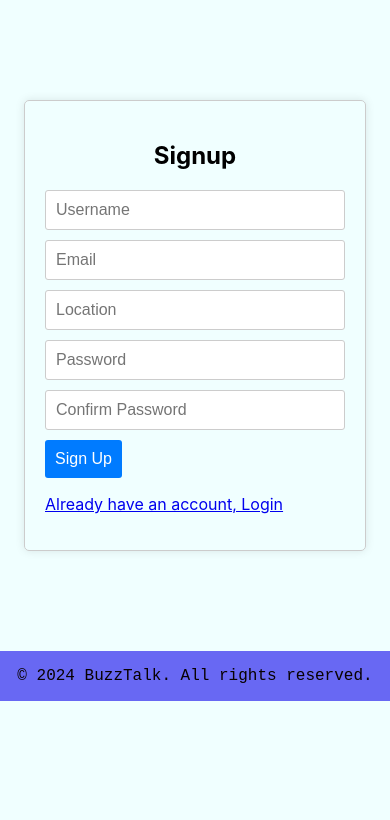
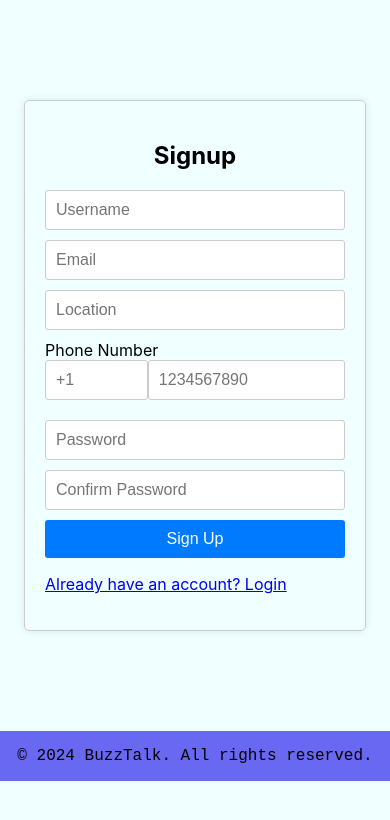
Before and after one commit to Marinus12/BuzzTalk-Chat_App, a React (Create React App) app: page /register in a window 390 px wide. Shown: the top 820 px of the page. Built offline with nearby package versions, Linux system fonts and the light colour scheme; no server answers.

Commit message:
Added phone number label to form

```diff
--- a/src/components/Registerpage/Registerpage.css
+++ b/src/components/Registerpage/Registerpage.css
@@ -1,4 +1,76 @@
+.signup-container, .login-container {
+    width: 300px;
+    margin: 100px auto;
+    padding: 20px;
+    border: 1px solid #ccc;
+    border-radius: 5px;
+    box-shadow: 0 0 10px rgba(0, 0, 0, 0.1);
+}
 
+.signup-container h2, .login-container h2 {
+    text-align: center;
+    margin-bottom: 20px;
+}
+
+.signup-container form, .login-container form {
+    display: flex;
+    flex-direction: column;
+}
+
+.signup-container input, .login-container input {
+    margin-bottom: 10px;
+    padding: 10px;
+    font-size: 16px;
+    border: 1px solid #ccc;
+    border-radius: 3px;
+}
+
+.phone-number-container {
+    display: flex;
+    justify-content: space-between;
+    margin-bottom: 10px;
+}
+
+.country-code-input {
+    width: 30%;
+    padding: 10px;
+    font-size: 16px;
+    border: 1px solid #ccc;
+    border-radius: 3px;
+}
+
+.phone-number-input {
+    width: 65%;
+    padding: 10px;
+    font-size: 16px;
+    border: 1px solid #ccc;
+    border-radius: 3px;
+}
+
+.signup-container button, .login-container button {
+    padding: 10px;
+    font-size: 16px;
+    background-color: #007bff;
+    color: white;
+    border: none;
+    border-radius: 3px;
+    cursor: pointer;
+}
+
+.error {
+    color: red;
+    font-size: 14px;
+    margin-top: -8px;
+    margin-bottom: 10px;
+}
+
+.Text:hover {
+    text-transform: capitalize;
+    text-decoration: underline;
+}
+
+
+/*
 .signup-container, .login-container {
     width: 300px;
     margin: 100px auto;
@@ -46,4 +118,4 @@
 .Text:hover {
     text-transform:capitalize;
     text-decoration: underline;
-  }
+  } */
--- a/src/components/Registerpage/Registerpage.js
+++ b/src/components/Registerpage/Registerpage.js
@@ -2,8 +2,6 @@ import React, { useState } from 'react';
 import "./Registerpage.css";
 import Footer from '../Footer/Footer';
 import { Link } from 'react-router-dom';
-
-
 
 const RegisterPage = () => {
     const [formData, setFormData] = useState({
@@ -11,7 +9,9 @@ const RegisterPage = () => {
         email: '',
         location: '',
         password: '',
-        confirmPassword: ''
+        confirmPassword: '',
+        countryCode: '',
+        phoneNumber: ''
     });
 
     const [errors, setErrors] = useState({});
@@ -35,6 +35,10 @@ const RegisterPage = () => {
         if (!formData.password) errors.password = 'Password is required';
         if (formData.password.length < 6) errors.password = 'Password must be at least 6 characters';
         if (formData.password !== formData.confirmPassword) errors.confirmPassword = 'Passwords do not match';
+        if (!formData.countryCode) errors.countryCode = 'Country code is required';
+        if (!formData.phoneNumber || formData.phoneNumber.length !== 10) {
+            errors.phoneNumber = 'Phone number must be exactly 10 digits';
+        }
 
         return errors;
     };
@@ -59,7 +63,6 @@ const RegisterPage = () => {
                         type="text"
                         name="username"
                         placeholder="Username"
-                    required="True"
                         value={formData.username}
                         onChange={handleChange}
                     />
@@ -83,6 +86,29 @@ const RegisterPage = () => {
                     />
                     {errors.location && <p className="error">{errors.location}</p>}
 
+                    {/* Phone Number Field */}
+                    <label htmlFor="phoneNumber">Phone Number</label>
+                    <div className="phone-number-container">
+                        <input
+                            type="text"
+                            name="countryCode"
+                            placeholder="+1"
+                            value={formData.countryCode}
+                            onChange={handleChange}
+                            className="country-code-input"
+                        />
+                        <input
+                            type="text"
+                            name="phoneNumber"
+                            placeholder="1234567890"
+                            value={formData.phoneNumber}
+                            onChange={handleChange}
+                            className="phone-number-input"
+                        />
+                    </div>
+                    {errors.countryCode && <p className="error">{errors.countryCode}</p>}
+                    {errors.phoneNumber && <p className="error">{errors.phoneNumber}</p>}
+
                     <input
                         type="password"
                         name="password"
@@ -101,14 +127,11 @@ const RegisterPage = () => {
                     />
                     {errors.confirmPassword && <p className="error">{errors.confirmPassword}</p>}
 
-                <Link to="/chat">
                     <button type="submit">Sign Up</button>
-                </Link>
                 </form>
+
                 <Link to="/login">
-              <p className='Text'>
-                Already have an account, Login
-              </p>
+                    <p className='Text'>Already have an account? Login</p>
                 </Link>
             </div>
             <Footer />
@@ -117,3 +140,125 @@ const RegisterPage = () => {
 };
 
 export default RegisterPage;
+
+
+
+    // import React, { useState } from 'react';
+    // import "./Registerpage.css";
+    // import Footer from '../Footer/Footer';
+    // import { Link } from 'react-router-dom';
+
+
+
+    // const RegisterPage = () => {
+    //     const [formData, setFormData] = useState({
+    //         username: '',
+    //         email: '',
+    //         location: '',
+    //         password: '',
+    //         confirmPassword: ''
+    //     });
+
+    //     const [errors, setErrors] = useState({});
+
+    //     const handleChange = (e) => {
+    //         setFormData({
+    //             ...formData,
+    //             [e.target.name]: e.target.value
+    //         });
+    //     };
+
+    //     const validate = () => {
+    //         const errors = {};
+
+    //         if (!formData.username) errors.username = 'Username is required';
+    //         if (!formData.email) {
+    //             errors.email = 'Email is required';
+    //         } else if (!/\S+@\S+\.\S+/.test(formData.email)) {
+    //             errors.email = 'Email is invalid';
+    //         }
+    //         if (!formData.password) errors.password = 'Password is required';
+    //         if (formData.password.length < 6) errors.password = 'Password must be at least 6 characters';
+    //         if (formData.password !== formData.confirmPassword) errors.confirmPassword = 'Passwords do not match';
+
+    //         return errors;
+    //     };
+
+    //     const handleSubmit = (e) => {
+    //         e.preventDefault();
+    //         const validationErrors = validate();
+    //         setErrors(validationErrors);
+
+    //         if (Object.keys(validationErrors).length === 0) {
+    //             // Handle signup logic here (e.g., send data to API)
+    //             console.log(formData);
+    //         }
+    //     };
+
+    //     return (
+    //     <>
+    //         <div className="signup-container">
+    //             <h2>Signup</h2>
+    //             <form onSubmit={handleSubmit}>
+    //                 <input
+    //                     type="text"
+    //                     name="username"
+    //                     placeholder="Username"
+    //                     // required="True"
+    //                     value={formData.username}
+    //                     onChange={handleChange}
+    //                 />
+    //                 {errors.username && <p className="error">{errors.username}</p>}
+
+    //                 <input
+    //                     type="email"
+    //                     name="email"
+    //                     placeholder="Email"
+    //                     value={formData.email}
+    //                     onChange={handleChange}
+    //                 />
+    //                 {errors.email && <p className="error">{errors.email}</p>}
+
+    //                 <input
+    //                     type="text"
+    //                     name="location"
+    //                     placeholder="Location"
+    //                     value={formData.location}
+    //                     onChange={handleChange}
+    //                 />
+    //                 {errors.location && <p className="error">{errors.location}</p>}
+
+    //                 <input
+    //                     type="password"
+    //                     name="password"
+    //                     placeholder="Password"
+    //                     value={formData.password}
+    //                     onChange={handleChange}
+    //                 />
+    //                 {errors.password && <p className="error">{errors.password}</p>}
+
+    //                 <input
+    //                     type="password"
+    //                     name="confirmPassword"
+    //                     placeholder="Confirm Password"
+    //                     value={formData.confirmPassword}
+    //                     onChange={handleChange}
+    //                 />
+    //                 {errors.confirmPassword && <p className="error">{errors.confirmPassword}</p>}
+
+    //                 <Link to="/chat">
+    //                     <button type="submit">Sign Up</button>
+    //                 </Link>
+    //             </form>
+    //             <Link to="/login">
+    //             <p className='Text'>
+    //                 Already have an account, Login
+    //             </p>
+    //             </Link>
+    //         </div>
+    //         <Footer />
+    //     </>
+    //     );
+    // };
+
+    // export default RegisterPage;
```
Lines whose indentation alone changed are shown as unchanged.
